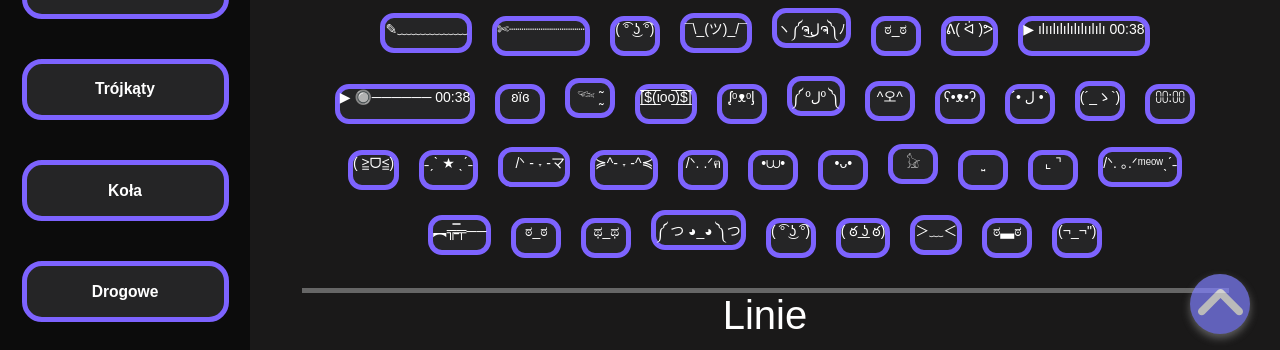
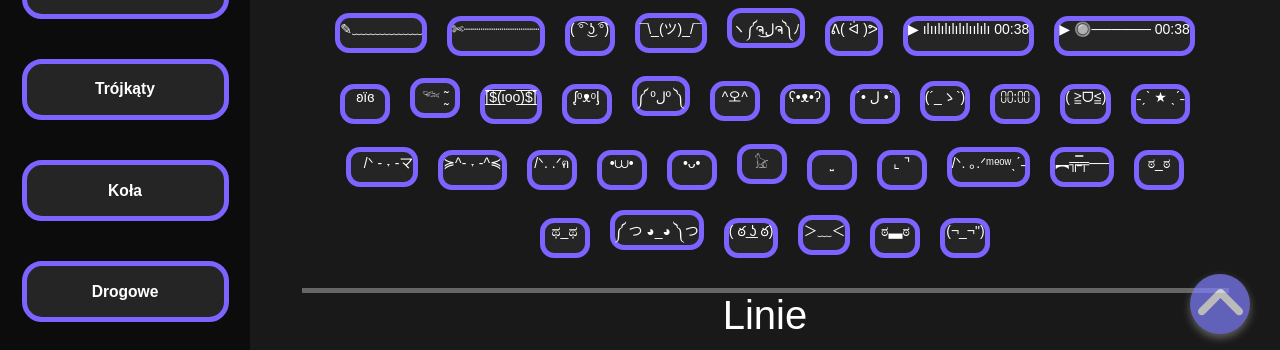
Before and after one commit to MidWay-Projects/copyfy, a plain HTML site: page index.html in a window 1280 px wide. Shown: the part 436-786 px from the top of the page. Drawn offline with Linux system fonts and the light colour scheme; some packages are replaced by stand-ins of ours; a script that the page names is missing.

Commit message:
Update index.html
Signed-off-by: Scorbunny <100584937+Scorbunny10@users.noreply.github.com>

```diff
--- a/index.html
+++ b/index.html
@@ -3,11 +3,11 @@
 <head>
   <meta charset="UTF-8">
   <meta http-equiv="Cache-Control" content="no-cache, no-store, must-revalidate">
-  <link rel="shortcut icon" href="COPYFY!.png">
+  <link rel="shortcut icon" href="COPYFY-small.png">
   <meta name="viewport" content="width=device-width, initial-scale=1.0">
   <meta property="og:url" content="https://copyfy.midway.ovh/">
-  <meta property="og:title" content="Copyfy!">
-  <meta property="og:description" content="Znajdziesz tutaj znaki do skopiowania które możesz wykorzystać naprzykład w bio lub nicku">
+  <meta property="og:title" content="˗ˏˋ ★ ˎˊ˗ Copyfy!">
+  <meta property="og:description" content="ㅤ/ᐠ - ˕ -マ Znajdziesz tutaj znaki do skopiowania które możesz wykorzystać naprzykład w bio lub nicku. ( ͡° ͜ʖ ͡°)">
   <meta name="robots" content="index, follow">
   <meta property="og:image" content="https://copyfy.midway.ovh/COPYFY!.png">
   <link rel="stylesheet" href="/style.css">
@@ -53,7 +53,7 @@
   <script>
     document.addEventListener('DOMContentLoaded', function () {
       const categories = [
-        { name: 'Kaomoji', characters: ['✎﹏﹏﹏﹏﹏','✄┈┈┈┈┈┈┈┈┈','( ͡° ͜ʖ ͡°)','¯\\_(ツ)_/¯','ヽ༼ຈل͜ຈ༽ﾉ','ಠ_ಠ','ᕕ( ᐛ )ᕗ','▶ ılıılılılılılıılılı 00:38','▶ 🔘────── 00:38','ʚїɞ','𓆝 ̃˷','[̲̅$̲̅(̲̅ιοο̲̅)̲̅$̲̅]','ᶘᵒᴥᵒᶅ','༼ ºلº ༽','^오^','ʕ•ᴥ•ʔ',' ´• ل •`','(´_ゝ`)','⩇⩇:⩇⩇','(  ≧ᗜ≦)','˗ˏˋ ★ ˎˊ˗','ㅤ/ᐠ - ˕ -マ','≽^- ˕ -^≼','/ᐠ. .ᐟ\ฅ','•⩊•','•ᴗ•','𓃠','̤̮','⌞ ⌝','/ᐠ. ｡.ᐟ\ᵐᵉᵒʷˎˊ˗','︻╦̵̵̿╤──','ಠ_ಠ','ಥ_ಥ','༼ つ ◕_◕ ༽つ','( ͡° ͜ʖ ͡°)','( ఠ ͟ʖ ఠ)','＞﹏＜','ಠ▃ಠ','(¬_¬")'] },
+        { name: 'Kaomoji', characters: ['✎﹏﹏﹏﹏﹏','✄┈┈┈┈┈┈┈┈┈','( ͡° ͜ʖ ͡°)','¯\\_(ツ)_/¯','ヽ༼ຈل͜ຈ༽ﾉ','ᕕ( ᐛ )ᕗ','▶ ılıılılılılılıılılı 00:38','▶ 🔘────── 00:38','ʚїɞ','𓆝 ̃˷','[̲̅$̲̅(̲̅ιοο̲̅)̲̅$̲̅]','ᶘᵒᴥᵒᶅ','༼ ºلº ༽','^오^','ʕ•ᴥ•ʔ',' ´• ل •`','(´_ゝ`)','⩇⩇:⩇⩇','(  ≧ᗜ≦)','˗ˏˋ ★ ˎˊ˗','ㅤ/ᐠ - ˕ -マ','≽^- ˕ -^≼','/ᐠ. .ᐟ\ฅ','•⩊•','•ᴗ•','𓃠','̤̮','⌞ ⌝','/ᐠ. ｡.ᐟ\ᵐᵉᵒʷˎˊ˗','︻╦̵̵̿╤──','ಠ_ಠ','ಥ_ಥ','༼ つ ◕_◕ ༽つ','( ఠ ͟ʖ ఠ)','＞﹏＜','ಠ▃ಠ','(¬_¬")'] },
         { name: 'Linie', characters: ['─', '━', '│', '┃', '┄', '┅', '┆', '┇', '┈', '┉', '┊', '┋', '═', '║', '╒', '╓', '╔', '╕', '╖', '╗', '╘', '╙', '╚', '╛', '╜', '╝', '╞', '╟', '╠', '╡', '╢', '╣', '╤', '╥', '╦', '╧', '╨', '╩', '╪', '╫', '╬', '╭', '╮', '╯', '╰', '╱', '╲', '╳', '╴', '╵', '╶', '╷', '╸', '╹', '╺', '╻', '╼', '╽', '╾', '╿'] },
         { name: 'Strzałki', characters: ['►', '◄', '↕', '↨', '↑', '↓', '→', '←', '↔', '▲', '▼', '⮕', '⬈', '⬉', '⬊', '⬋', '⬌', '⬍', '⭠', '⭡', '⭢', '⭣', '⭤', '⭥', '⮂', '⮃', '⮐', '⮑', '⬎', '⬏', '⬐', '⬑', '⬱', '⬳', '⬸', '⬿', '⭅', '⭆', '↕', '↖', '↗', '↘', '↙', '↚', '↛', '↜', '↝', '↞', '↟', '↠', '↡', '↢', '↣', '↤', '↥', '↦', '↧', '↨', '↫', '↬', '↭', '↮', '↯', '↰', '↱', '↲', '↳', '↴', '↶', '↷', '↸', '↹', '↺', '↻', '⟲', '⟳', '↼', '↽', '↾', '↿', '⇀', '⇁', '⇂', '⇃', '⇄', '⇅', '⇆', '⇇', '⇈', '⇉', '⇊', '⇋', '⇌', '⇍', '⇎', '⇏', '⇕', '⇖', '⇗', '⇘', '⇙', '⇚', '⇛', '⇜', '⇝', '⇞', '⇟', '⇠', '⇡', '⇢', '⇣', '⇤', '⇥', '⇦', '⇧', '⇨', '⇩', '⇪', '⌅', '⌆', '⌤', '⏎', '☇', '☈', '➔', '➘', '➙', '➚', '➛', '➜', '➝', '➞', '➟', '➠', '➢', '➣', '➤', '➥', '➦', '➧', '➨', '➩', '➪', '➫', '➬', '➭', '➮', '➯', '➱', '➲', '➳', '➴', '➵', '➶', '➷', '➸', '➹', '➺', '➻', '➼', '➽', '➾', '↵', '↓', '↔', '←', '→', '↑', '⍇', '⍈', '⍐', '⍗', '⇫', '⇬', '⇭', '⇮', '⇯', '⇰', '⇱', '⇲', '⇳', '⇴', '⇵', '⇶', '⇷', '⇸', '⇹', '⇺', '⇻', '⇼', '⇽', '⇾', '⇿', '⇐', '⇑', '⇒', '⇓', '⇔', '𖣫', '𖤂', '⬀', '⬁', '⬂', '⬃', '⬄'] },
         { name: 'Kwadraty', characters: ['∎', '⊞', '⊟', '⊠', '⊡', '▀', '▁', '▂', '▃', '▄', '▅', '▆', '▇', '█', '▉', '▊', '▋', '▌', '▍', '▎', '▏', '▐', '░', '▒', '▓', '▔', '■', '□', '▢', '▣', '▤', '▥', '▦', '▧', '▨', '▩', '▪', '▫', '▬', '▭', '▮', '▯', '◘', '◙', '◚', '◛', '◧', '◨', '◩', '◪', '◫', '❏', '❐', '❑', '❒', '❘', '❙', '❚', '▖', '▗', '▘', '▙', '▚', '▛', '▜', '▝', '▞', '▟', '◰', '◱', '◲', '◳', '𖣯', '⿴', '⿻','█','▀','▄▌','▐','▗','▘','▙','▚','▛','▜','▝','▞','▟','▖','░','▒','▓','◼','⬛','⬜'] },
```
